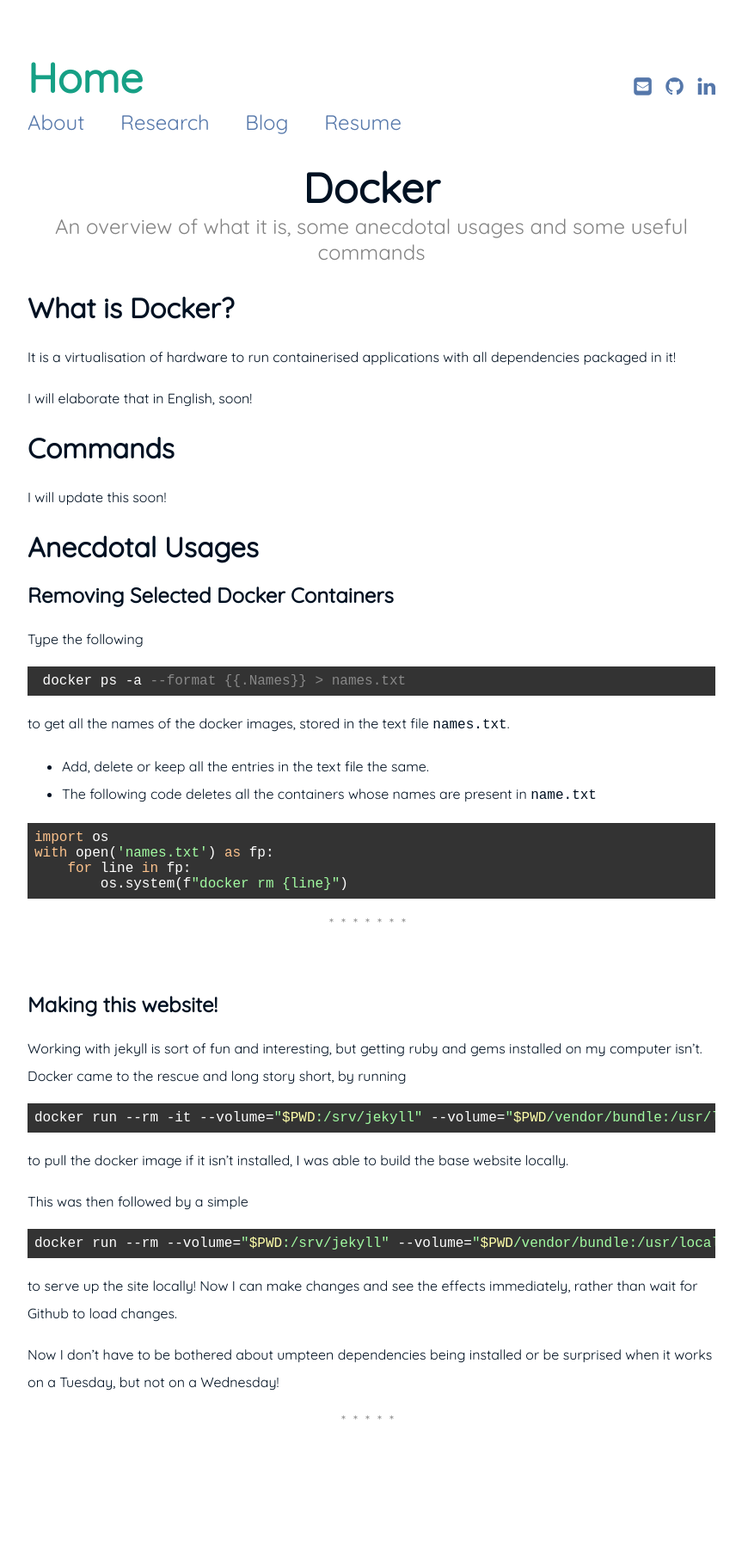
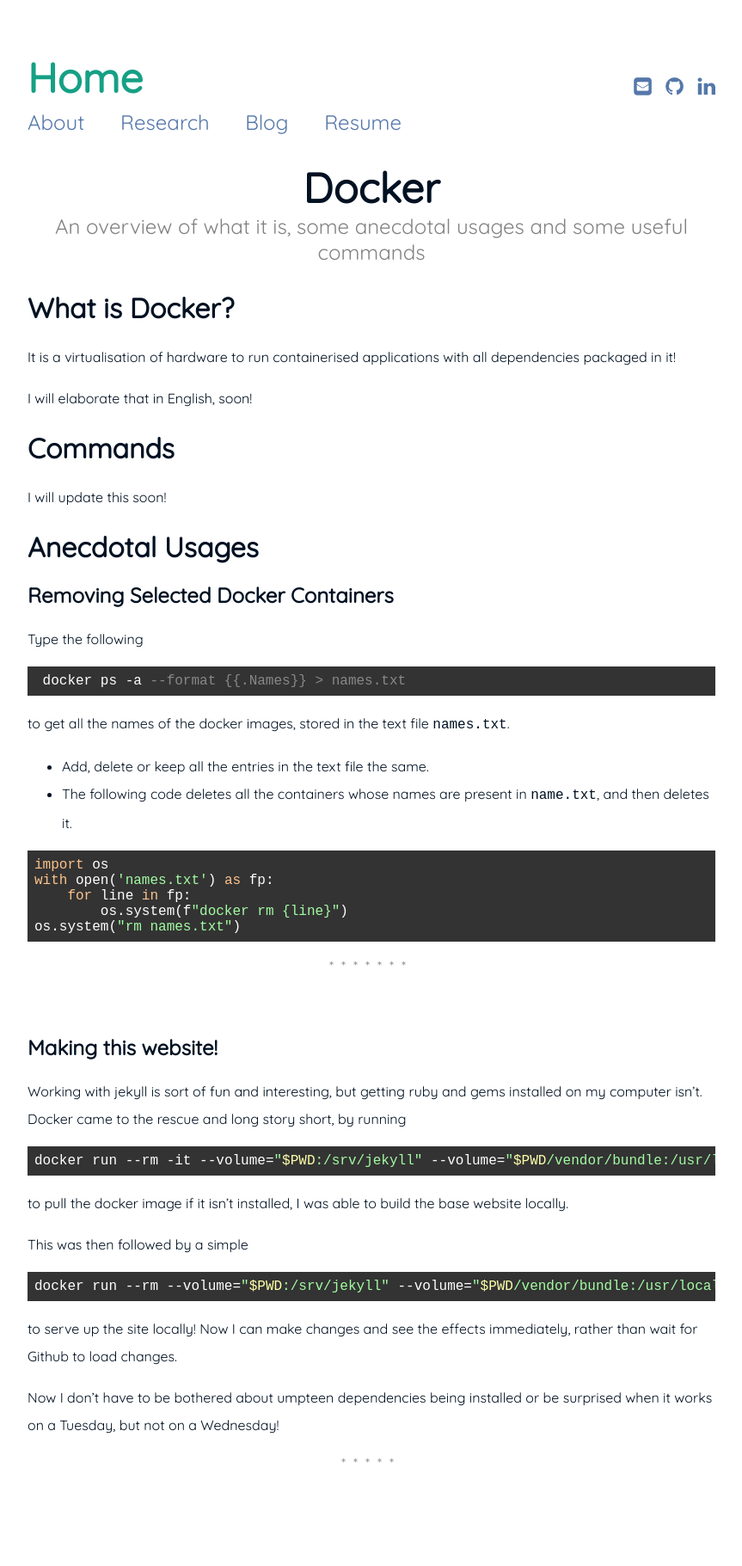
Before and after one commit to sawansinghmahara/sawansinghmahara.github.io, a Jekyll site: the page built from _posts/2021-04-12-Docker.md, in a window 1280 px wide. Shown: the whole page at 86% size, without its empty margins (208-1071 px from the left). Built offline with Jekyll 4.4.1, drawn with Linux system fonts in a browser that asks for light colours; before the commit the page ends 1771 px from its top, so only the background shows below that.

Commit message:
Update 2021-04-12-Docker.md

````diff
--- a/_posts/2021-04-12-Docker.md
+++ b/_posts/2021-04-12-Docker.md
@@ -30,13 +30,14 @@
 
 to get all the names of the docker images, stored in the text file `names.txt`.
 * Add, delete or keep all the entries in the text file the same.
-* The following code deletes all the containers whose names are present in `name.txt`
+* The following code deletes all the containers whose names are present in `name.txt`, and then deletes it.
 
 ```python
 import os
 with open('names.txt') as fp:
     for line in fp:
         os.system(f"docker rm {line}")
+os.system("rm names.txt")
 ```
 
 <div class="about">
````
